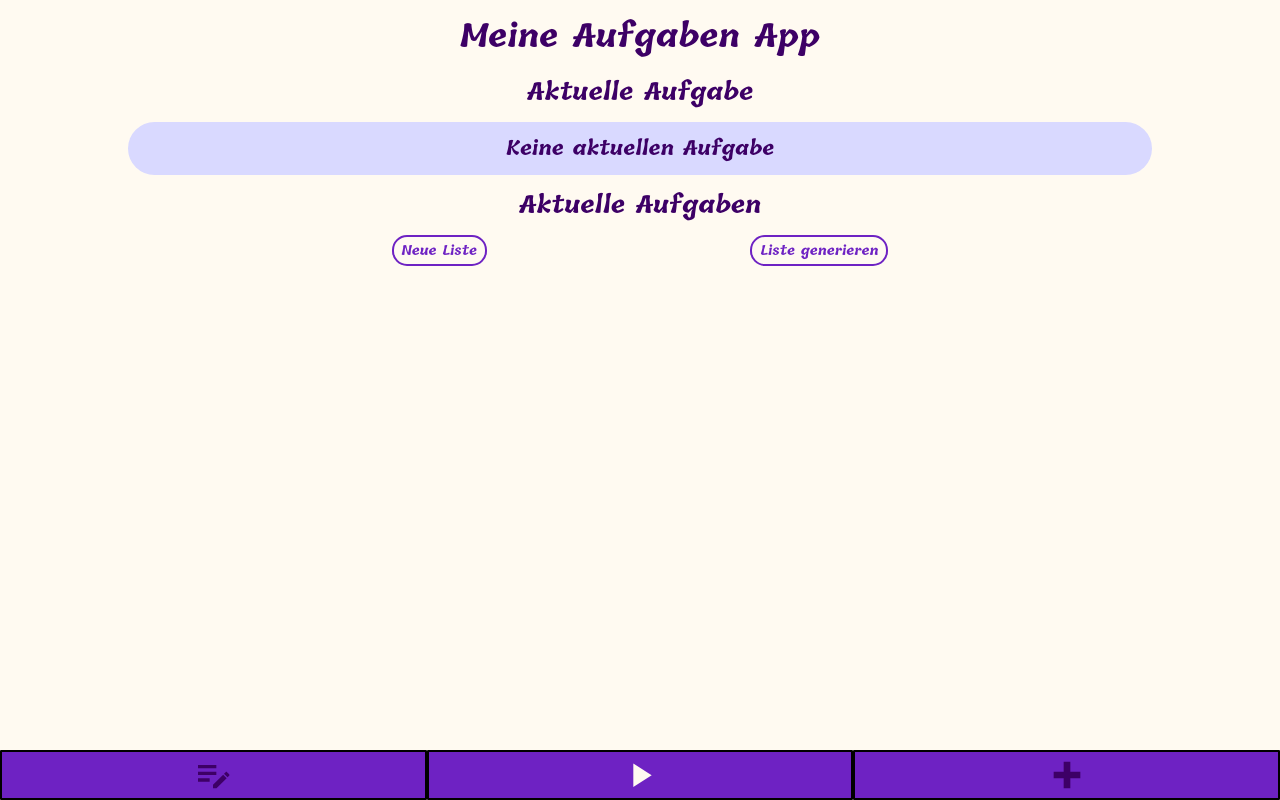
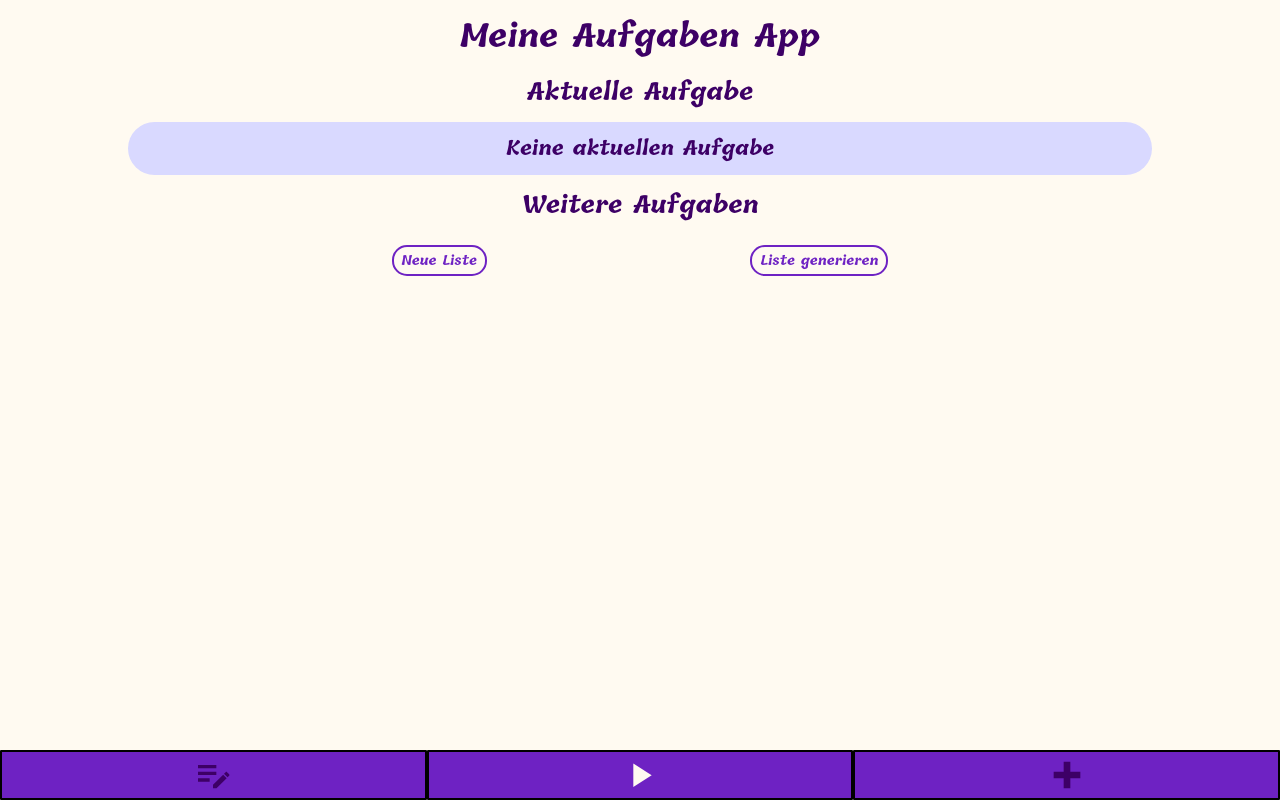
Before and after one commit to A11yship/capstone-project, a Next.js app: page / in a window 1280 px wide. Built offline with nearby package versions, Linux system fonts and the light colour scheme.

Commit message:
Style current task list

```diff
--- a/src/components/StyledMain.js
+++ b/src/components/StyledMain.js
@@ -4,7 +4,7 @@ const StyledMain = styled.main`
 	display: flex;
 	flex-direction: column;
 	align-items: center;
-	height: calc(100vh - 70px);
+	min-height: calc(100vh - 70px);
 	gap: 10px;
 	margin: 10px 0 60px;
 `;
--- a/src/pages/index.js
+++ b/src/pages/index.js
@@ -23,13 +23,7 @@ export default function HomePage() {
 				<h1>Meine Aufgaben App</h1>
 				<h2>Aktuelle Aufgabe</h2>
 				<CurrentTask />
-				<h2>Aktuelle Aufgaben</h2>
-				<StyledButtonContainer>
-					<Button onClick={() => router.push('/create-list')}>
-						{currentTasks.length === 0 ? 'Neue Liste' : 'Liste bearbeiten'}
-					</Button>
-					<Button onClick={() => router.push('/generate-list')}>Liste generieren</Button>
-				</StyledButtonContainer>
+				<h2>Weitere Aufgaben</h2>
 				<StyledList role="list">
 					{currentTasks.map((task, index) => (
 						<StyledListItem key={task.id} current={index === 0}>
@@ -38,6 +32,12 @@ export default function HomePage() {
 						</StyledListItem>
 					))}
 				</StyledList>
+				<StyledButtonContainer>
+					<Button onClick={() => router.push('/create-list')}>
+						{currentTasks.length === 0 ? 'Neue Liste' : 'Liste bearbeiten'}
+					</Button>
+					<Button onClick={() => router.push('/generate-list')}>Liste generieren</Button>
+				</StyledButtonContainer>
 			</Layout>
 		</>
 	);
```
